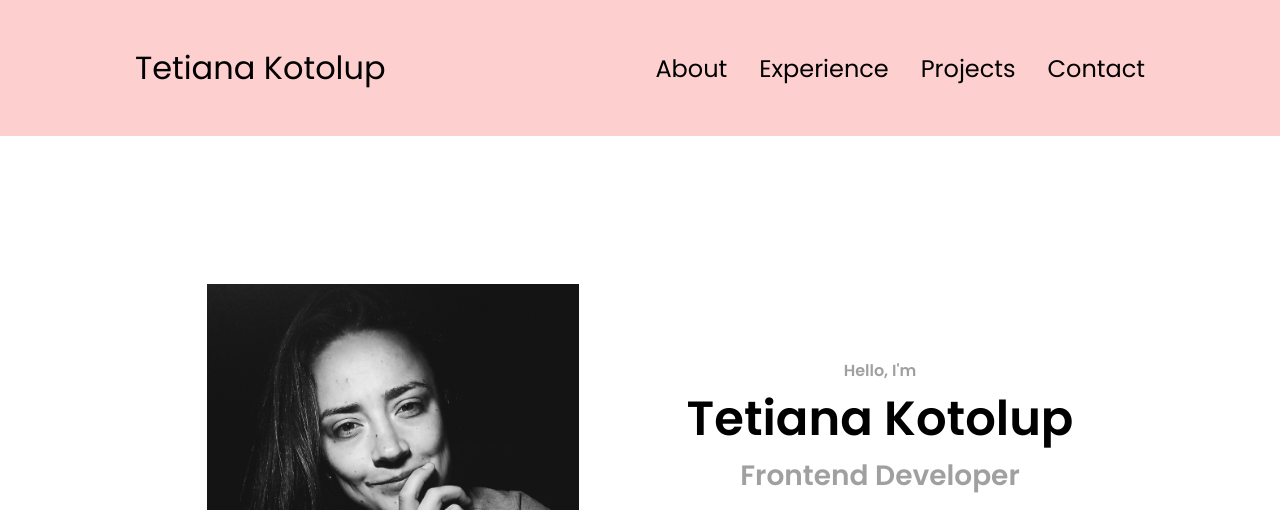
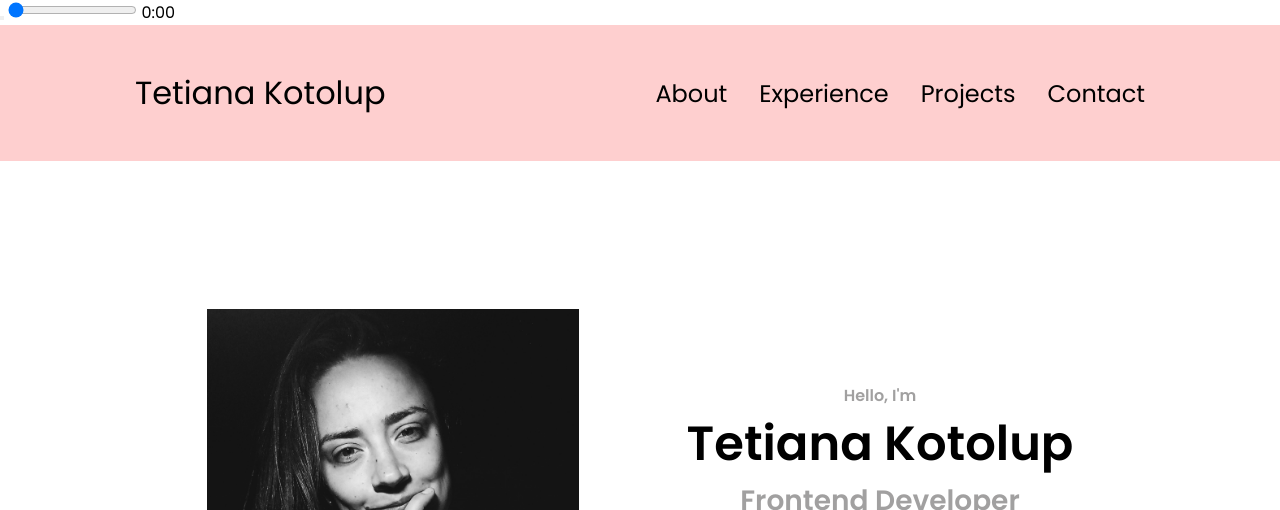
Before and after one commit to tetiana-a/portfolio1, a plain HTML site: page index.html in a window 1280 px wide. Shown: the top 510 px of the page. Drawn offline with Linux system fonts and the light colour scheme.

Commit message:
Update index.html

```diff
--- a/index.html
+++ b/index.html
@@ -9,6 +9,12 @@
     <link rel="stylesheet" href="mediaqueries.css" />
   </head>
   <body>
+        <div class="audio-player">
+      <audio id="audio" src="/13.mp3" autoplay preload="auto"></audio>
+      <button id="play-pause" class="play"></button>
+      <input type="range" id="seek-bar" value="0">
+      <span id="current-time">0:00</span>
+  </div>
 
     <nav id="desktop-nav">
       <div class="logo">Tetiana Kotolup</div>
```
